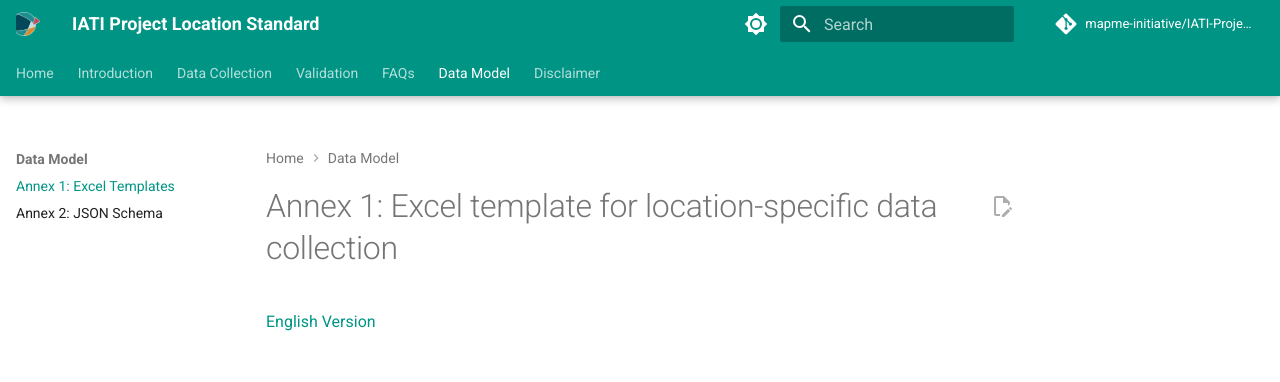
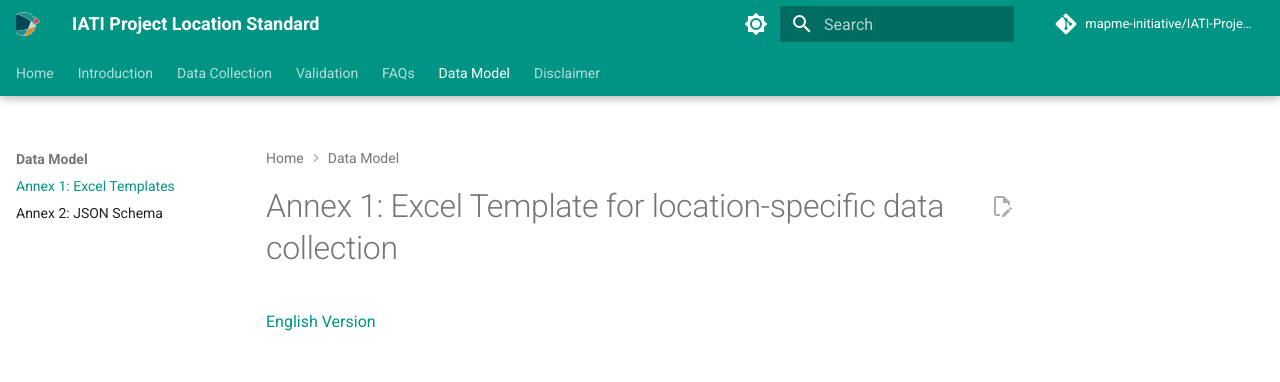
Before and after one commit to mapme-initiative/IATI-Project-Location-Standard, an MkDocs documentation site: the page built from docs/annex1.md, in a window 1280 px wide. Shown: the top 382 px of the page. Built offline with MkDocs 1.6.1 and Material for MkDocs 9.7.7, drawn with Linux system fonts in a browser that asks for light colours; comment, search, counter and statistics services are not loaded.

```diff
--- a/docs/annex1.md
+++ b/docs/annex1.md
@@ -1,3 +1,3 @@
-# Annex 1: Excel template for location-specific data collection
+# Annex 1: Excel Template for location-specific data collection
 
 [English Version](https://raw.githubusercontent.com/openkfw/open-geodata-model/main/IATI_Project_Location_Data_Template_EN_V03.xlsx)
```
